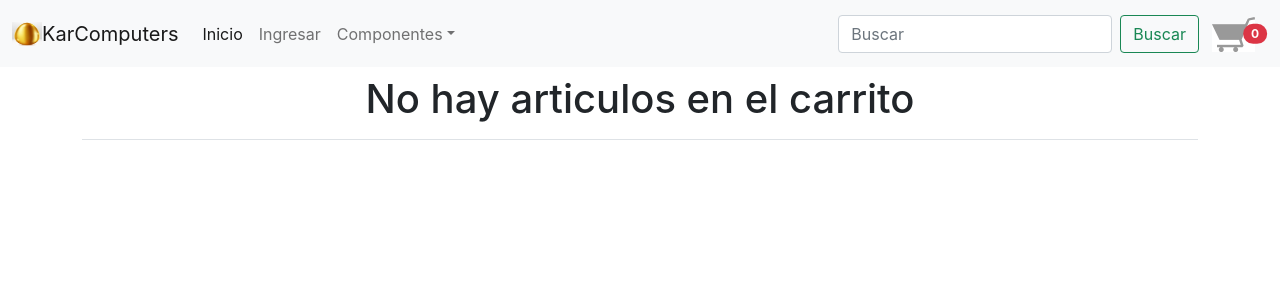
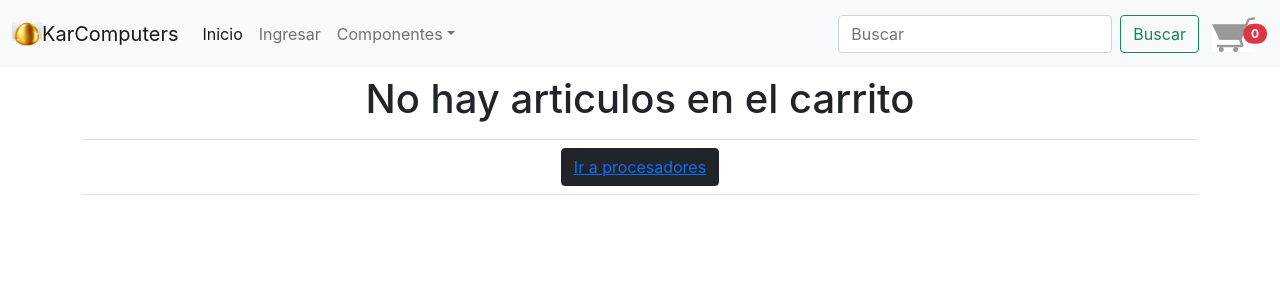
Before and after one commit to KarimAbdel23/CHReactJS, a React (Create React App) app: page /carrito in a window 1280 px wide. Shown: the top 300 px of the page. Built offline with nearby package versions, Linux system fonts and the light colour scheme.

Commit message:
10mo desafio

```diff
--- a/src/components/cart/Cart.jsx
+++ b/src/components/cart/Cart.jsx
@@ -1,4 +1,5 @@
 import { useContext } from "react";
+import { Link } from "react-router-dom";
 import { CartContext } from "../../context/CartContext";
 import { ItemCart } from "./ItemCart"
 
@@ -12,6 +13,11 @@ export const Cart = () => {
              <tbody>
              <tr>
                 <td><h1>No hay articulos en el carrito</h1></td>
+              </tr>
+              <tr>
+                <td> <button className="btn btn-dark">
+                        <Link to={'/componentes/procesadores'}> Ir a procesadores </Link>
+                    </button>        </td>
               </tr>
              </tbody>
         </table>
```
